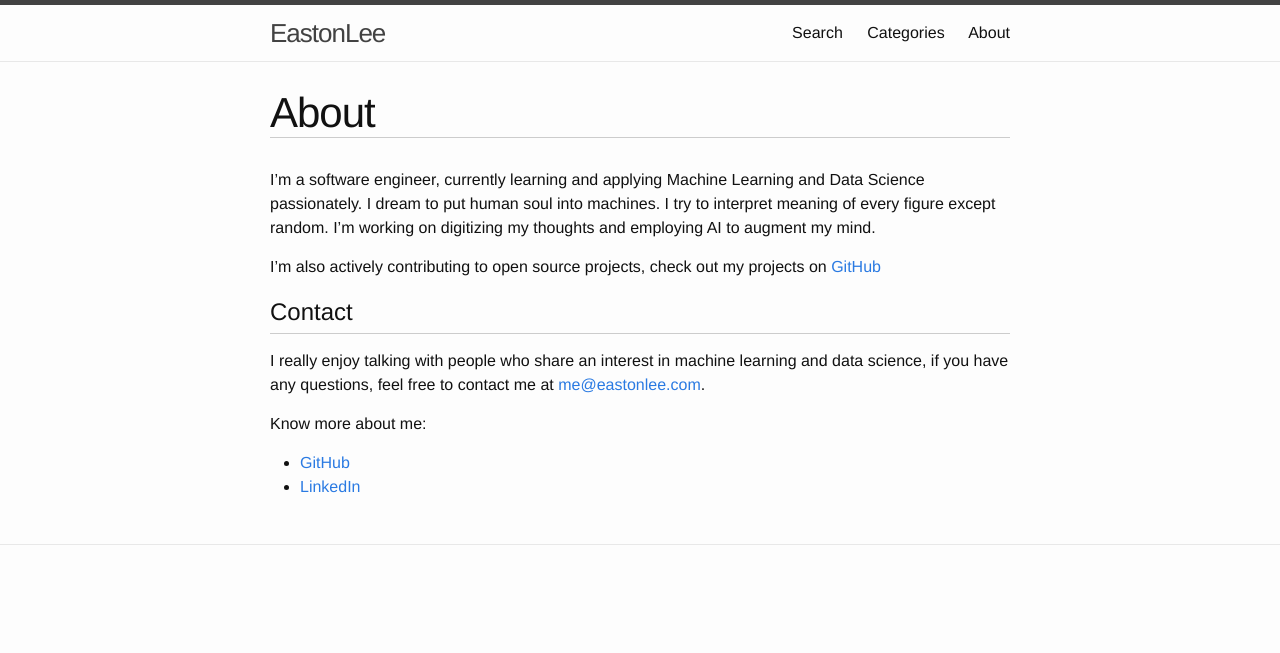
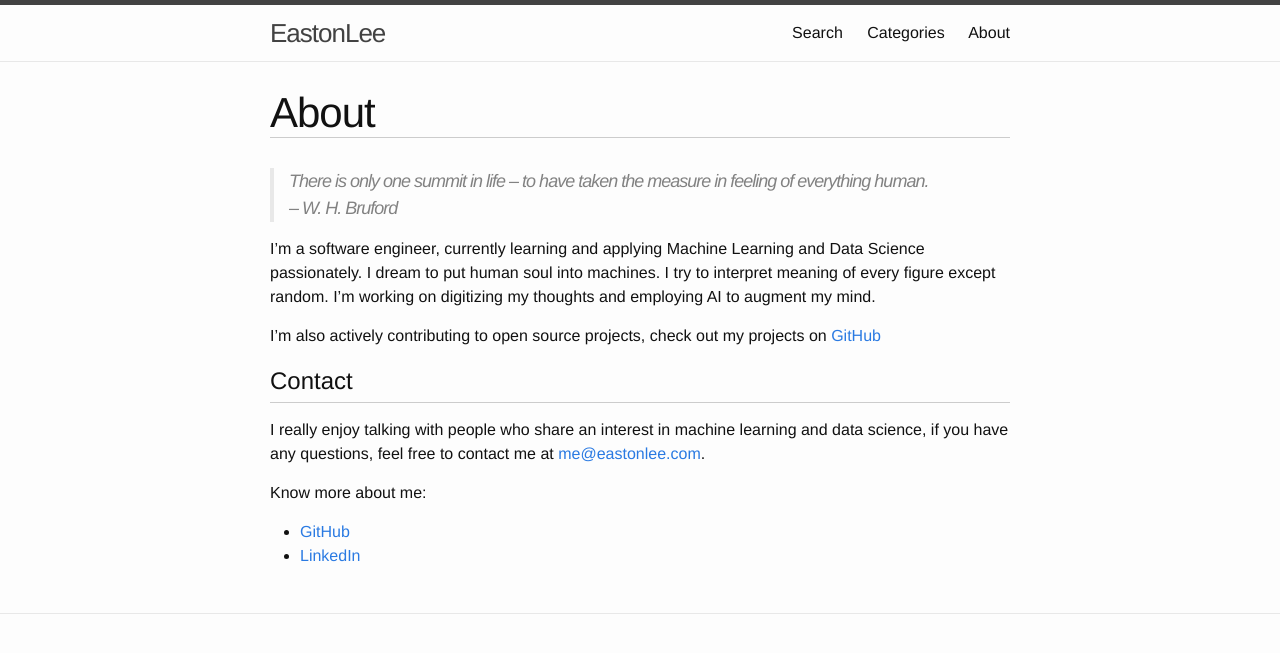
Before and after one commit to EastonLee/eastonlee.github.io, a Jekyll site: the page built from pages/about.md, in a window 1280 px wide. Shown: the top 653 px of the page. Built offline with Jekyll 4.4.1, drawn with Linux system fonts in a browser that asks for light colours; nearby versions of some CDN libraries; a script that is not in the unit is left out; comment, search, counter and statistics services are not loaded.

Commit message:
changed about page

```diff
--- a/pages/about.md
+++ b/pages/about.md
@@ -4,6 +4,9 @@ title: About
 permalink: /about/
 navigation_weight: 999
 ---
+
+> There is only one summit in life – to have taken the measure in feeling of everything human. <br>-- W. H. Bruford
+
 
 I'm a software engineer, currently learning and applying Machine Learning and Data Science passionately. I dream to put human soul into machines. I try to interpret meaning of every figure except random. I'm working on digitizing my thoughts and employing AI to augment my mind.
 
```
